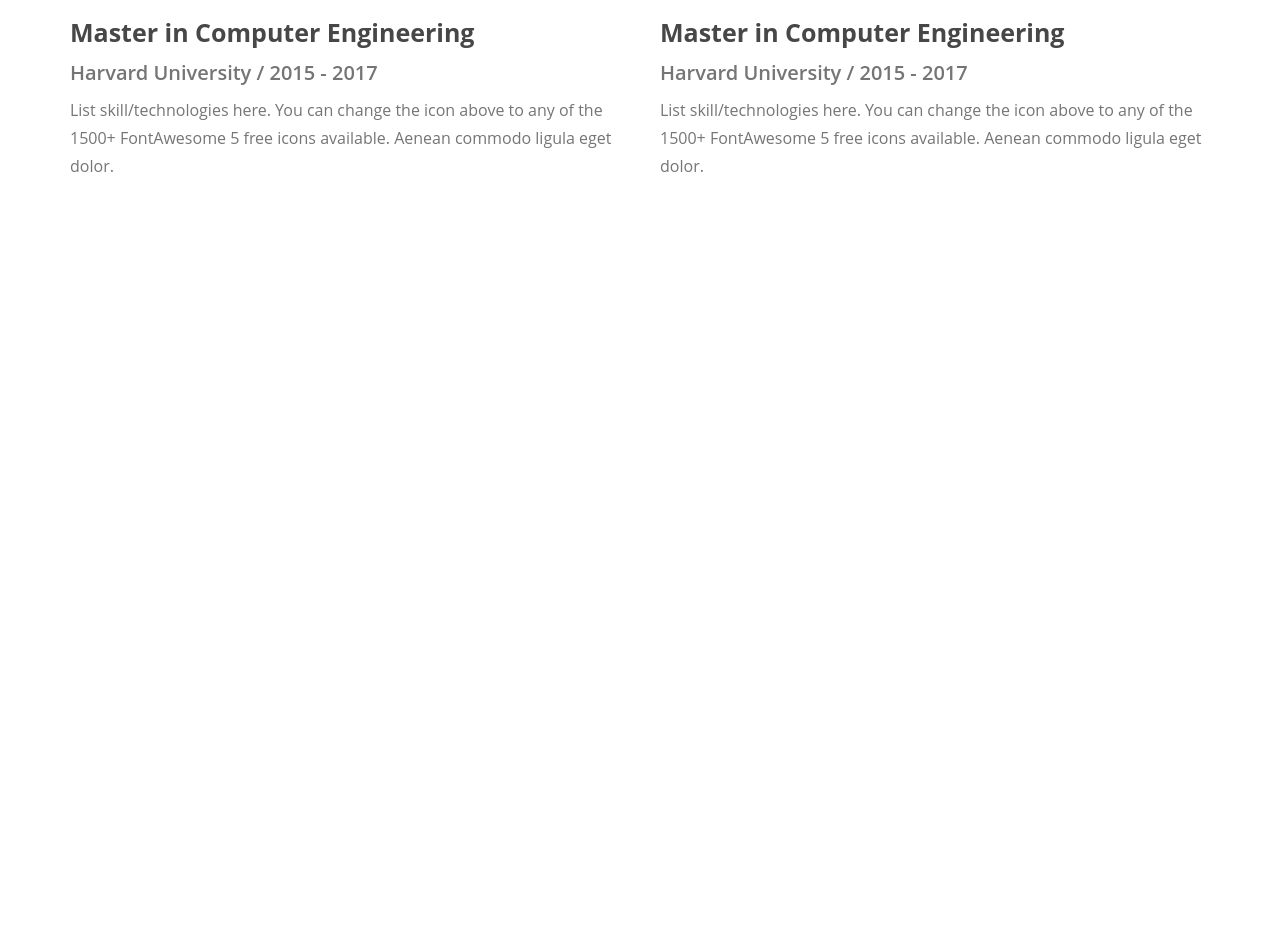
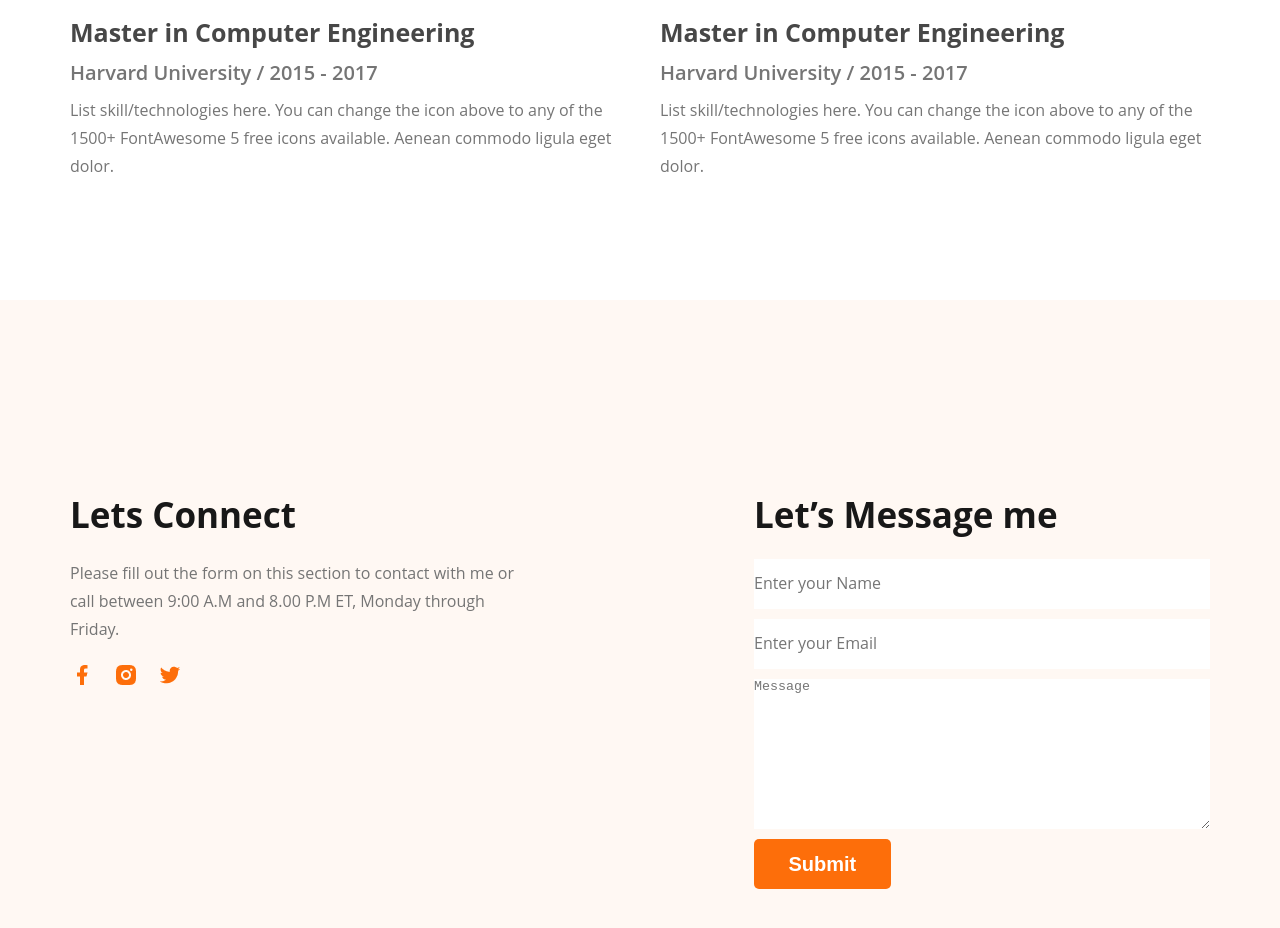
Before and after one commit to Arif-Rabbani-188/my-portfolio, a plain HTML site: page index.html in a window 1280 px wide. Shown: the part 2993-3921 px from the top of the page. Before the commit the page ends 3293 px from the top, so only its background shows below. Drawn offline with Linux system fonts and the light colour scheme.

Commit message:
add contact section with form and social media links

```diff
--- a/index.html
+++ b/index.html
@@ -4,7 +4,7 @@
 <head>
     <meta charset="UTF-8" />
     <meta name="viewport" content="width=device-width, initial-scale=1.0" />
-    <title>KHAN MAHMUD ARIF RABBANI</title>
+    <title>Mr. Mary Harry</title>
     <link rel="stylesheet" href="style/style.css" />
 </head>
 
@@ -197,7 +197,31 @@
                 </div>
             </div>
         </section>
+
     </main>
+
+    <footer class="footer topBanner">
+        <div class="foot">
+            <div class="column">
+                <h1>Lets Connect</h1>
+                <p class="para">Please fill out the form on this section to contact with me or call between 9:00 A.M and 8.00 P.M ET, Monday through Friday.</p>
+                <div class="img">
+                    <img src="images/icons/facebook.png" alt="">
+                    <img src="images/icons/insta.png" alt="">
+                    <img src="images/icons/twitter.png" alt="">
+                </div>
+            </div>
+            <div class="column form">
+                <h1>Let’s Message me</h1>
+                <div class="input">
+                    <input type="text" name="" id="" placeholder="Enter your Name">
+                    <input type="email" name="" id="" placeholder="Enter your Email">
+                    <textarea name="" id="" placeholder="Message"></textarea>
+                    <input class="primaryBtn" type="button" value="Submit">
+                </div>
+            </div>
+        </div>
+    </footer>
 </body>
 
 </html>
--- a/style/style.css
+++ b/style/style.css
@@ -17,6 +17,16 @@
     font-weight: 700;
     font-size: 20px;
     border-radius: 5px;
+}
+
+.para {
+    color: rgb(117, 117, 117);
+    font-family: Open Sans;
+    font-size: 16px;
+    font-weight: 400;
+    line-height: 28px;
+    letter-spacing: 0%;
+    text-align: left;
 }
 
 /* Top banner */
@@ -333,3 +343,79 @@
     width: 80%;
     border: 1px solid rgb(224, 224, 224);
 }
+
+/* Contact Section */
+
+.footer {
+    display: flex;
+    justify-content: center;
+    align-items: center;
+    margin: auto;
+    height: 780px;
+    gap: 40px;
+}
+
+.foot {
+    display: flex;
+    width: 1140px;
+    flex-direction: row;
+    justify-content: space-between;
+}
+
+.foot>.column {
+    display: flex;
+    flex-direction: column;
+    gap: 20px;
+    width: 40%;
+}
+
+.foot>.column>h1 {
+    color: rgb(24, 24, 24);
+    font-family: Open Sans;
+    font-size: 35px;
+    font-weight: 700;
+    line-height: 48px;
+    letter-spacing: 0%;
+}
+
+.column>.img {
+    display: flex;
+    gap: 20px;
+}
+
+.form{
+    display: flex;
+    flex-direction: column;
+}
+
+.form > .input{
+    display: flex;
+    flex-direction: column;
+    gap: 10px;
+}
+
+.form > .input > input{
+    width: 100%;
+    height: 50px;
+    border: none;
+}
+
+.input > input::placeholder{
+    color: rgb(117, 117, 117);
+    font-family: Open Sans;
+    font-size: 16px;
+    font-weight: 400;
+    line-height: 28px;
+    letter-spacing: 0%;
+    text-align: left;
+}
+
+.input > textarea{
+    width: 100%;
+    height: 150px;
+    border: none;
+}
+
+.form > .input > .primaryBtn{
+    width: 30%;
+}
```
